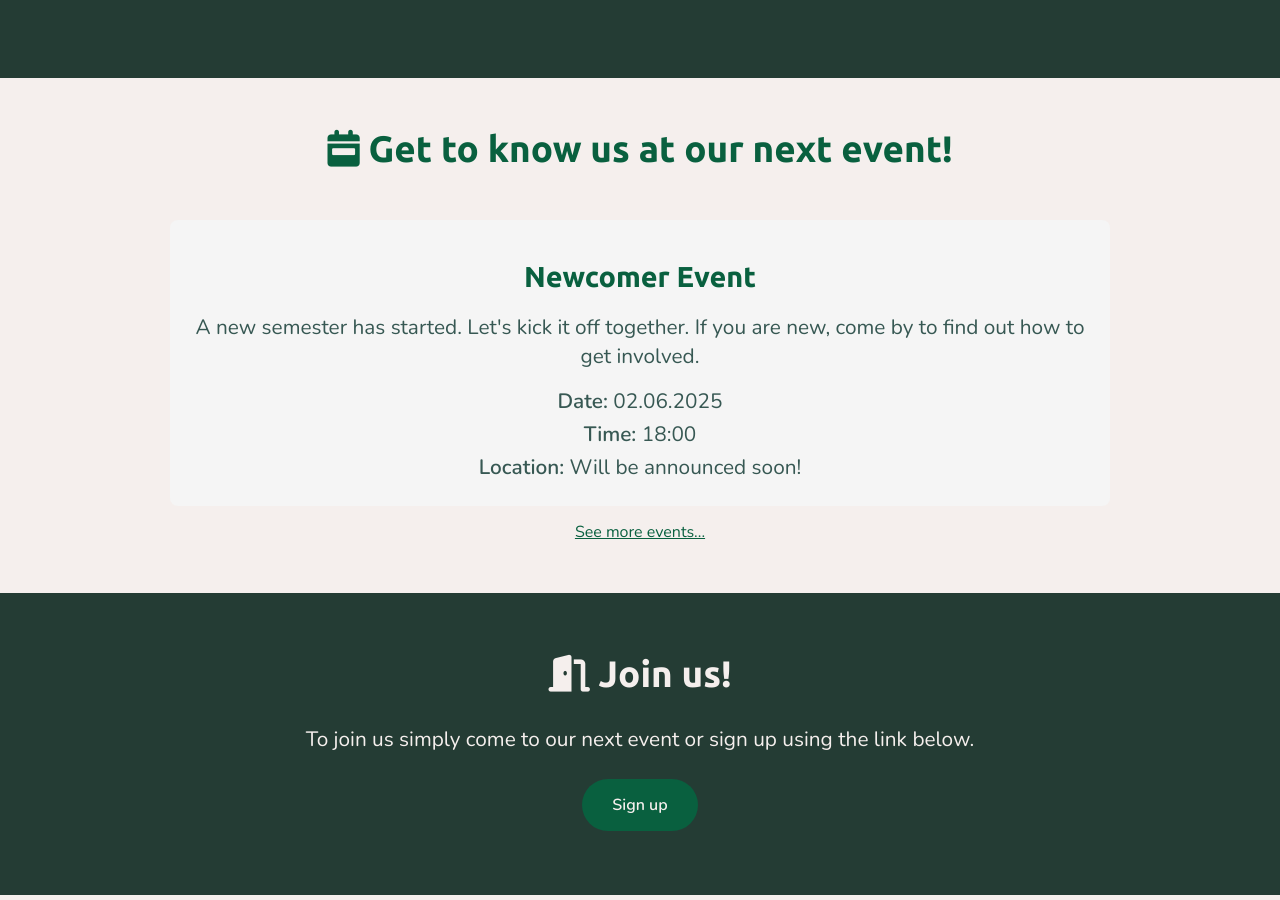
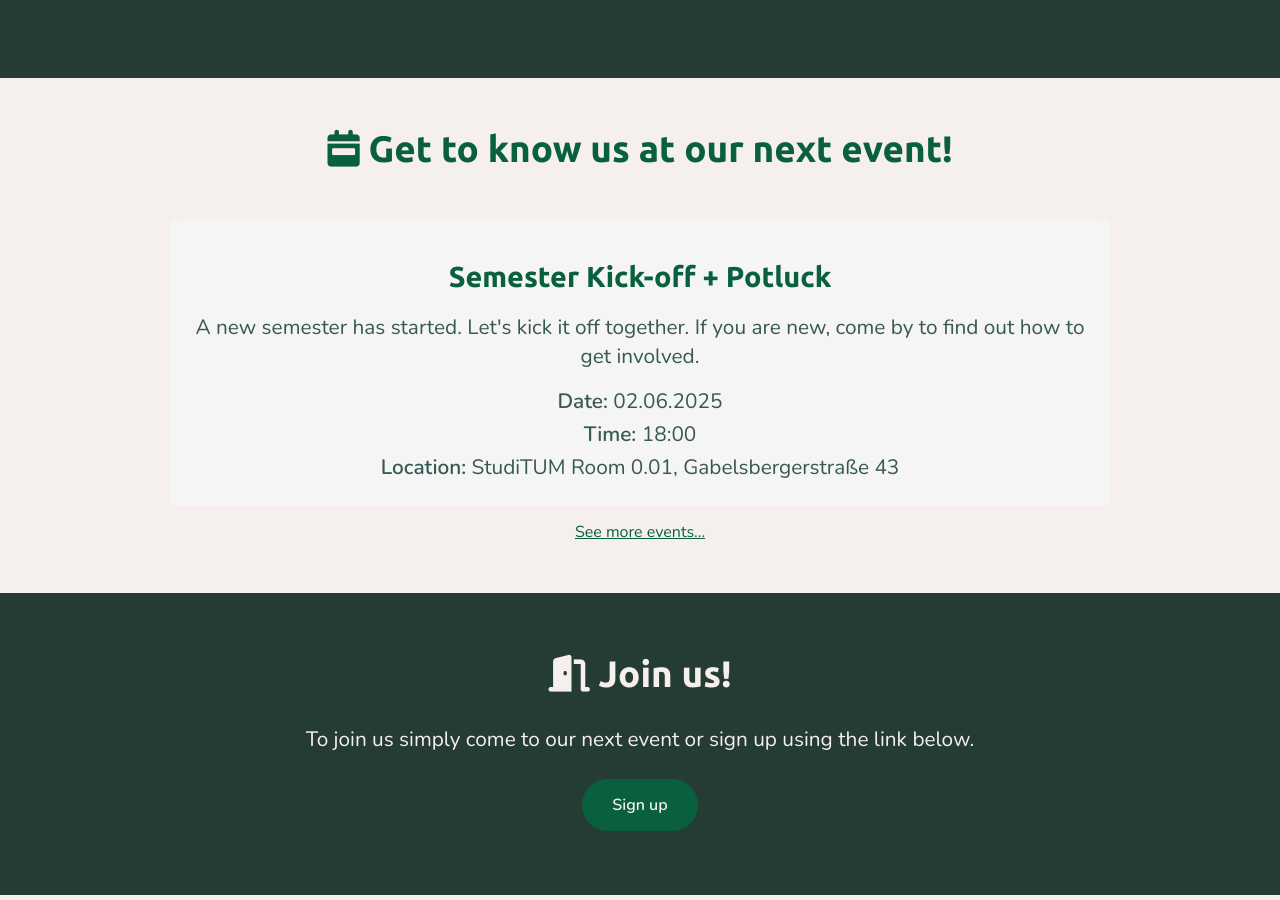
Before and after one commit to municharc/municharc.github.io, a Jekyll site: the page built from index.html, in a window 1280 px wide and 900 px high, scrolled down 1170 px. Built offline with Jekyll 4.4.1, drawn with Linux system fonts in a browser that asks for light colours; nearby versions of some CDN libraries.

Commit message:
Update next_event.html

```diff
--- a/_includes/next_event.html
+++ b/_includes/next_event.html
@@ -1,5 +1,5 @@
-<h3>Newcomer Event</h3>
+<h3>Semester Kick-off + Potluck</h3>
 <p>A new semester has started. Let's kick it off together. If you are new, come by to find out how to get involved.</p>
 <p><span>Date:</span> 02.06.2025</p>
 <p><span>Time:</span> 18:00 </p>
-<p><span>Location:</span> Will be announced soon!</p>
+<p><span>Location:</span> StudiTUM Room 0.01, Gabelsbergerstraße 43</p>
```
